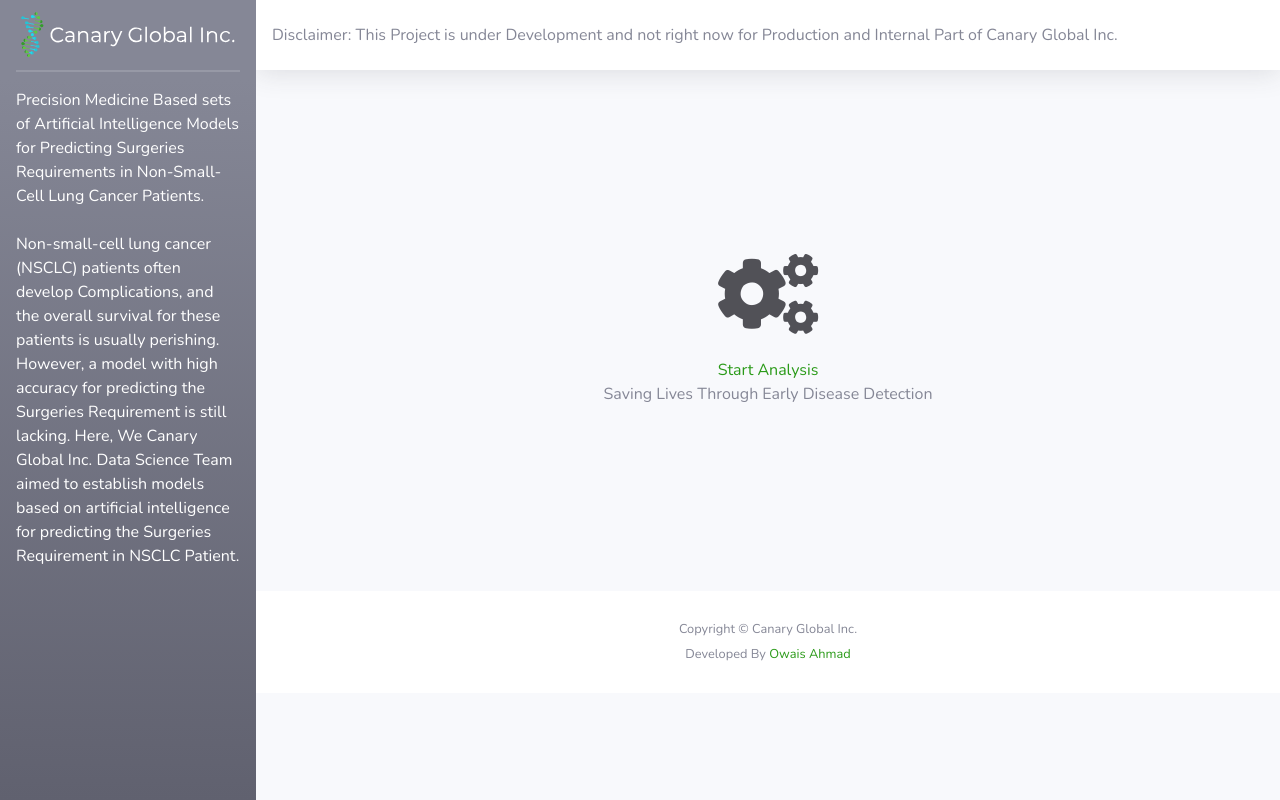
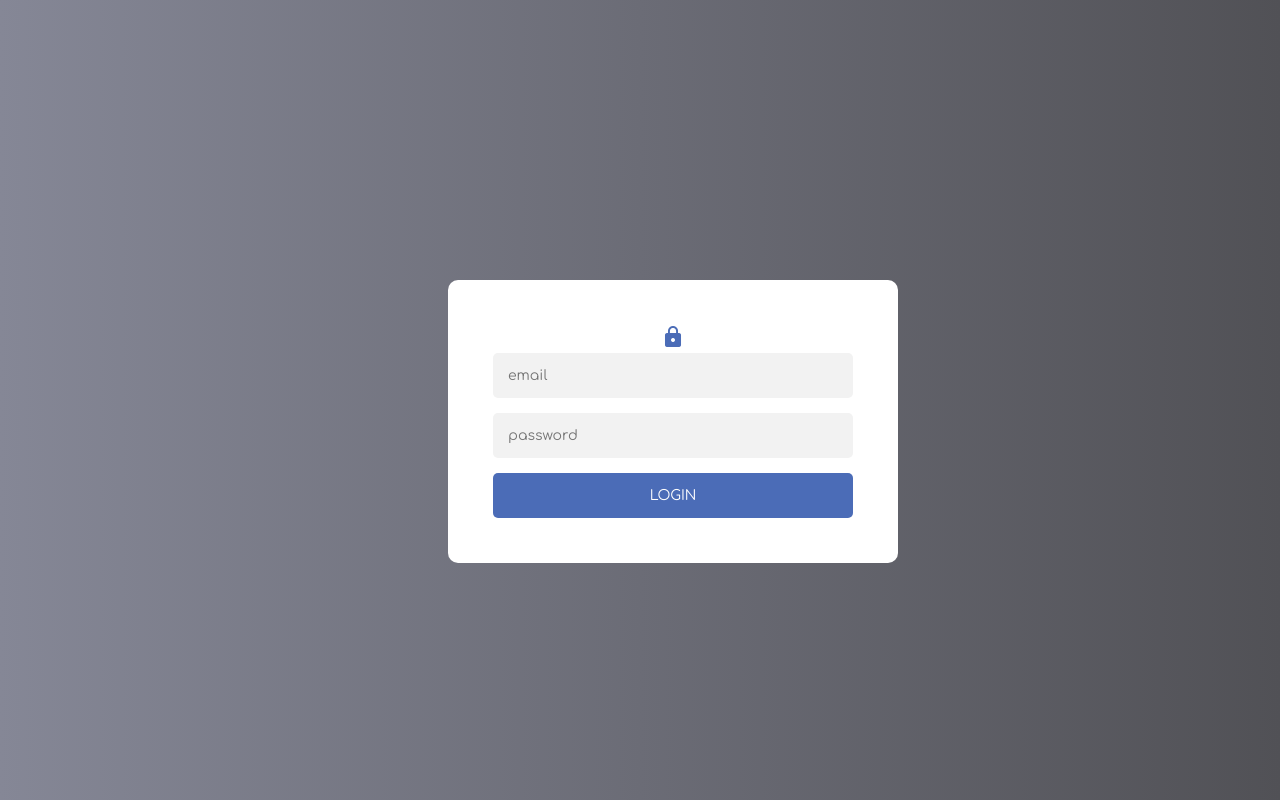
Before and after one commit to Owaiskhan9654/Lung-Cancer-AI, a Flask app: page / in a window 1280 px wide. Run offline with Flask 2, Linux system fonts and the light colour scheme; some libraries are stand-ins or nearby versions.

Commit message:
Final Changes

```diff
--- a/app.py
+++ b/app.py
@@ -1,27 +1,47 @@
-from flask import Flask, render_template, request, send_from_directory
+from flask import Flask, render_template, request, send_from_directory,redirect,url_for,session
+import requests
 import pandas as pd
 import utils
+import functools
+import os
+app = Flask(__name__)
+app.secret_key = "CanaryGlobal@2021"
+def login_required(func):
+    @functools.wraps(func)
+    def secure_function():
+        if "username" not in session:
+            error_login = 'Please Login to acess this Page'
+            return redirect(url_for("login_page"))
+        return func()
+    return secure_function
+@app.route('/', methods=['GET', 'POST'])
+def login_page():
+    error_login = None
+    if request.method == 'POST':
+        a = {'owais.ahmed@canarydetect.com': 'Canary@2021', 'r.varsha@canarydetect.com': 'Canary@2021'}
+        if request.form['username'] in a and a[request.form['username']] == request.form['password']:
+            session["username"] = request.form['username']
+            return redirect(url_for('landing_page_after_login'))
 
-app = Flask(__name__)
+        elif request.form['username'] not in a:
+            return render_template('login.html', error_login='User is Not in DataBase..Please Contact Admin')
 
+        else:
+            return render_template('login.html', error_login='Invalid password provided')
 
-@app.route('/', methods=['GET', 'POST'])
-def landing_page():
+    return render_template('login.html', error_login=None)
+@app.route('/after_login', methods=['GET', 'POST'])
+@login_required
+def landing_page_after_login():
     return render_template('index.html', show_form="false")
 
 
-@app.route('/user_details', methods=['GET','POST'])
-def user_page():
-    year_of_diagnosis_list=[2021,2020,2019,2018,2017,2016,2015,2014,2013,2012,2011,2010,2009,2008,2007,2006,2005,2004,2003,2002,2001,2000]
-    size_of_tumor = [i for i in range(0,1000)]
 
-    return render_template('index.html', show_form="true",show_models='true',year_of_diagnosis_list=year_of_diagnosis_list,\
-                           year_of_diagnosis_list_len=len(year_of_diagnosis_list),size_of_tumor=size_of_tumor,size_of_tumor_len=len(size_of_tumor))
 
-@app.route('/process', methods=['POST'])
-def process():
-    all_data = []
-    all_prediction_data=[]
+
+@app.route('/loading', methods=['GET', 'POST'])
+@login_required
+def loading_page():
     year_of_diagnosis = request.form['year_of_diagnosis']
     age_recoded = request.form['age_recoded']
     sex = request.form['sex']
@@ -39,58 +59,91 @@ def process():
     metastases_lung = request.form['metastases_lung']
     metastases_liver = request.form['metastases_liver']
     ml_algoritms = request.form.getlist('mlalgos')
-    try:
-        df_predict = pd.DataFrame(
-            {'Agerecodewith1yearolds': [int(age_recoded)], 'RacerecodeWhiteBlackOther': [int(race)], 'Sex': [int(sex)],\
-             'Yearofdiagnosis': [int(year_of_diagnosis)], 'SiterecodeICDO3WHO2008': [int(site_recoded)],\
-             'PrimarySite': [int(primary_site_of_cancer)],'Gradethru2017': [int(grade)], 'Laterality': [int(laterality)],\
-             'DerivedAJCCT6thed20042015': [int(t_stage)],'DerivedAJCCN6thed20042015': [int(n_stage)], \
-             'DerivedAJCCM6thed20042015': [int(m_stage)],'SEERCombinedMetsatDXbone2010': [int(metastases_bone)],
-             'SEERCombinedMetsatDXbrain2010': [int(metastases_brain)],'SEERCombinedMetsatDXliver2010': [int(metastases_liver)],\
-             'SEERCombinedMetsatDXlung2010': [int(metastases_lung)],'CStumorsize20042015': [int(tumor_size)]})
-        Prediction_list=['No Model Chosen']
-        for i in ml_algoritms:
+    df_data = pd.DataFrame(
+        {'Agerecodewith1yearolds': [int(age_recoded)], 'RacerecodeWhiteBlackOther': [int(race)], 'Sex': [int(sex)],
+         'Yearofdiagnosis': [int(year_of_diagnosis)], 'SiterecodeICDO3WHO2008': [int(site_recoded)],
+         'PrimarySite': [int(primary_site_of_cancer)], 'Gradethru2017': [int(grade)], 'Laterality': [int(laterality)],
+         'DerivedAJCCT6thed20042015': [int(t_stage)], 'DerivedAJCCN6thed20042015': [int(n_stage)],
+         'DerivedAJCCM6thed20042015': [int(m_stage)], 'SEERCombinedMetsatDXbone2010': [int(metastases_bone)],
+         'SEERCombinedMetsatDXbrain2010': [int(metastases_brain)],
+         'SEERCombinedMetsatDXliver2010': [int(metastases_liver)],
+         'SEERCombinedMetsatDXlung2010': [int(metastases_lung)], 'CStumorsize20042015': [int(tumor_size)]})
 
-            if i == 'random_forest':
-                Prediction_list = utils.Random_forest_predict(df_predict)
-
-            elif i == 'catboost':
-                Prediction_list = utils.CatBoost_predict(df_predict)
-
-            elif i == 'lightgbm':
-                Prediction_list = utils.LightGBM_predict(df_predict)
-
-            elif i == 'automl':
-                Prediction_list = utils.AutoML_predict(df_predict)
-
-            elif i == 'logisticregression':
-                Prediction_list = utils.Logistic_Regression_predict(df_predict)
-
-            elif i == 'svm':
-                Prediction_list = utils.SVC_predict(df_predict)
-
-            elif i == 'neural_network':
-                Prediction_list = utils.neural_network_predict(df_predict)
-
-            elif i == 'knn':
-                Prediction_list = utils.KNN_predict(df_predict)
-
-            elif i == 'xgboost':
-                Prediction_list = utils.XGB_predict(df_predict)
-
-            elif i == 'extratree':
-                Prediction_list= utils.extratree_predict(df_predict)
-
-            all_prediction_data.append(Prediction_list)
+    df_ml_algorithms=pd.DataFrame({'ml_algoritms': ml_algoritms})
 
 
-        print(all_prediction_data)
-        return render_template('predict.html',show_error='false',all_prediction_data=all_prediction_data)
+    df_data.to_csv('static/tempdf.csv',index=False)
+    df_ml_algorithms.to_csv('static/tempml.csv',index=False)
+    return render_template('loading.html',)
+@app.route('/user_details', methods=['GET','POST'])
+@login_required
+def user_page():
+    year_of_diagnosis_list=[2021,2020,2019,2018,2017,2016,2015,2014,2013,2012,2011,2010,2009,2008,2007,2006,2005,2004,2003,2002,2001,2000]
+    size_of_tumor = [i for i in range(0,1000)]
+
+    return render_template('index.html', show_form="true",show_models='true',year_of_diagnosis_list=year_of_diagnosis_list,\
+                           year_of_diagnosis_list_len=len(year_of_diagnosis_list),size_of_tumor=size_of_tumor,size_of_tumor_len=len(size_of_tumor))
+
+@app.route('/process', methods=['GET','POST'])
+@login_required
+def process():
+    all_data = []
+    all_prediction_data=[]
+    df_data_predict=pd.read_csv('static/tempdf.csv')
+    df_algorithms=pd.read_csv('static/tempml.csv')
+    try:
+        os.remove('static/tempml.csv')
+        os.remove('static/tempdf.csv')
     except:
-        all_prediction_data=[]
         return render_template('predict.html', show_error='true', all_prediction_data=all_prediction_data)
 
+    ml_algoritms=list(df_algorithms['ml_algoritms'])
+
+    Prediction_list=['No Model Chosen']
+    for i in ml_algoritms:
+
+        if i == 'random_forest':
+            Prediction_list = utils.Random_forest_predict(df_data_predict)
+
+        elif i == 'catboost':
+            Prediction_list = utils.CatBoost_predict(df_data_predict)
+
+        elif i == 'lightgbm':
+            Prediction_list = utils.LightGBM_predict(df_data_predict)
+
+        elif i == 'automl':
+            Prediction_list = utils.AutoML_predict(df_data_predict)
+
+        elif i == 'logisticregression':
+            Prediction_list = utils.Logistic_Regression_predict(df_data_predict)
+
+        elif i == 'svm':
+            Prediction_list = utils.SVC_predict(df_data_predict)
+
+        elif i == 'neural_network':
+            Prediction_list = utils.neural_network_predict(df_data_predict)
+
+        elif i == 'knn':
+            Prediction_list = utils.KNN_predict(df_data_predict)
+
+        elif i == 'xgboost':
+            Prediction_list = utils.XGB_predict(df_data_predict)
+
+        elif i == 'extratree':
+            Prediction_list= utils.extratree_predict(df_data_predict)
+
+        all_prediction_data.append(Prediction_list)
 
 
+    return render_template('predict.html',show_error='false',all_prediction_data=all_prediction_data)
+    '''except:
+        all_prediction_data=[]
+        return render_template('predict.html', show_error='true', all_prediction_data=all_prediction_data)'''
+
+@app.route('/logout', methods=['GET','POST'])
+def logout():
+    session["username"]= None
+    return redirect(url_for('login_page'))
+
 if __name__ == '__main__':
-    app.run(debug=True, host="127.0.0.1")
+    app.run(debug=False, host="127.0.0.10")
--- /dev/null
+++ b/static/css/login.css
@@ -0,0 +1,99 @@
+@import url('https://fonts.googleapis.com/css2?family=Comfortaa&display=swap');
+
+body {
+  background: linear-gradient(90deg, #858796 0%, #515156 100%);
+}
+
+login {
+  width: 360px;
+  padding: 8% 0 0;
+  margin: auto;
+  font-family: 'Comfortaa';
+}
+
+form {
+  position: relative;
+  z-index: 1;
+  background: #FFFFFF;
+  border-radius: 10px;
+  max-width: 360px;
+  margin: 0 auto 100px;
+  padding: 45px;
+  text-align: center;
+}
+
+form input {
+  outline: 0;
+  background: #f2f2f2;
+  width: 100%;
+  border: 0;
+  border-radius: 5px;
+  margin: 0 0 15px;
+  padding: 15px;
+  box-sizing: border-box;
+  font-size: 14px;
+  font-family: 'Comfortaa', cursive;
+}
+
+form input:focus {
+  background: #dbdbdb;
+}
+
+form button {
+  font-family: 'Comfortaa', cursive;
+  text-transform: uppercase;
+  outline: 0;
+  background: #4b6cb7;
+  width: 100%;
+  border: 0;
+  border-radius: 5px;
+  padding: 15px;
+  color: #FFFFFF;
+  font-size: 14px;
+  -webkit-transition: all 0.3 ease;
+  transition: all 0.3 ease;
+  cursor: pointer;
+}
+
+form button:active {
+  background: #395591;
+}
+
+form span {
+  font-size: 75px;
+  color: #4b6cb7;
+}
+
+
+spinner-box {
+  width: 300px;
+  height: 300px;
+  display: flex;
+  justify-content: center;
+  align-items: center;
+  background-color: transparent;
+}
+
+pulse-container {
+  width: 120px;
+  display: flex;
+  justify-content: space-between;
+  align-items: center;
+}
+
+pulse-bubble {
+  width: 20px;
+  height: 20px;
+  border-radius: 50%;
+  background-color: #3ff9dc;
+}
+
+pulse-bubble-1 {
+    animation: pulse .4s ease 0s infinite alternate;
+}
+pulse-bubble-2 {
+    animation: pulse .4s ease .2s infinite alternate;
+}
+pulse-bubble-3 {
+    animation: pulse .4s ease .4s infinite alternate;
+}
--- a/templates/index.html
+++ b/templates/index.html
@@ -52,7 +52,11 @@
             Non-small-cell lung cancer (NSCLC) patients often develop Complications, and the overall survival for these patients is
             usually perishing. However, a model with high accuracy for predicting the Surgeries Requirement is still lacking. Here, We Canary Global Inc.
            Data Science Team aimed to establish models based on artificial intelligence for predicting the Surgeries Requirement in NSCLC Patient.
-
+         {% if show_form != "false" %}
+             <br><br>
+             Random Forest, eXtreme Gradient Boosting, Extra Trees Model, Auto ML Google, Categorical Boosting, Light Gradient Boosting, Logistic Regression,
+             Support Vector Machine, Multi Layer Perceptron (Neural Networks),K Nearest Neighbors (KNN) algorithms were used to generate predictive models.
+            {% endif %}
         </div>
 
 
@@ -72,6 +76,8 @@
 
                 <p style="margin-top: 15px"> Disclaimer: This Project is under Development and not right now for Production and Internal Part of Canary Global Inc. </p>
 
+                <a href="/logout" style="padding-left:150px"> <input type="submit" value="Logout" class="btn btn-success" style="color:#FFFFFF;background: #4b6cb7;border-style: hidden ;"></a>
+
 
             </nav>
 
@@ -90,7 +96,7 @@
             {% else %}
 
 
-      <form class="form-group" style="text-align:center;" method="POST" action="/process">
+      <form class="form-group" style="text-align:center;" method="POST" action="/loading">
 
           <div class="row my-auto" style="padding-left: 100px;padding-right: 10px;padding-top:20px">
 
--- /dev/null
+++ b/templates/login.html
@@ -0,0 +1,23 @@
+<!DOCTYPE html>
+<html lang="en">
+<head>
+    <meta charset="UTF-8">
+    <title>Title</title>
+    <link href="{{ url_for('static',filename='css/login.css') }}" rel="stylesheet">
+    <link href="https://fonts.googleapis.com/icon?family=Material+Icons" rel="stylesheet">
+
+</head>
+<div class="login" style="position: absolute;top:35%;left: 35%;">
+  <div class="form">
+    <form class="login-form" action="" method="post">
+      <span class="material-icons">lock</span>
+      <input type="text" placeholder="email" required pattern="[a-z0-9._%+-]+@[a-z0-9.-]+\.[a-z]{2,4}$" name="username"/>
+      <input type="password" placeholder="password" name="password" required />
+         {% if error_login %}
+        <p class="error" style="font-family: 'Comfortaa', cursive;"><strong>Error:</strong> {{ error_login }}
+      {% endif %}
+      <button  type="submit" value="Login" >login</button>
+    </form>
+  </div>
+</div>
+</html>
--- a/utils.py
+++ b/utils.py
@@ -174,7 +174,7 @@ def neural_network_predict(df_predict):
         else:
             b.append(1 - i)
     for i in range(len(b)):
-        d.append(["Multi Layer Perceptron (Neural Networks) With 71% Accuracy and Trained on 18-11-2021", c, b[i],color_model, color_prediction])
+        d.append(["Multi Layer Perceptron (Neural Networks) With 70% Accuracy and Trained on 18-11-2021", c, b[i],color_model, color_prediction])
 
     return d[0]
 
@@ -200,7 +200,7 @@ def KNN_predict(df_predict):
         else:
             b.append(1 - i)
     for i in range(len(b)):
-        d.append(["K Nearest Neighbours With 79% Accuracy and Trained on 18-11-2021", c, b[i],color_model, color_prediction])
+        d.append(["K Nearest Neighbours With 69% Accuracy and Trained on 18-11-2021", c, b[i],color_model, color_prediction])
 
     return d[0]
 
```
Also changed, not shown: static/css/loading.css (added, +60 -0 lines), templates/loading.html (added, +37 -0 lines), templates/predict.html (+11 -2 lines).
